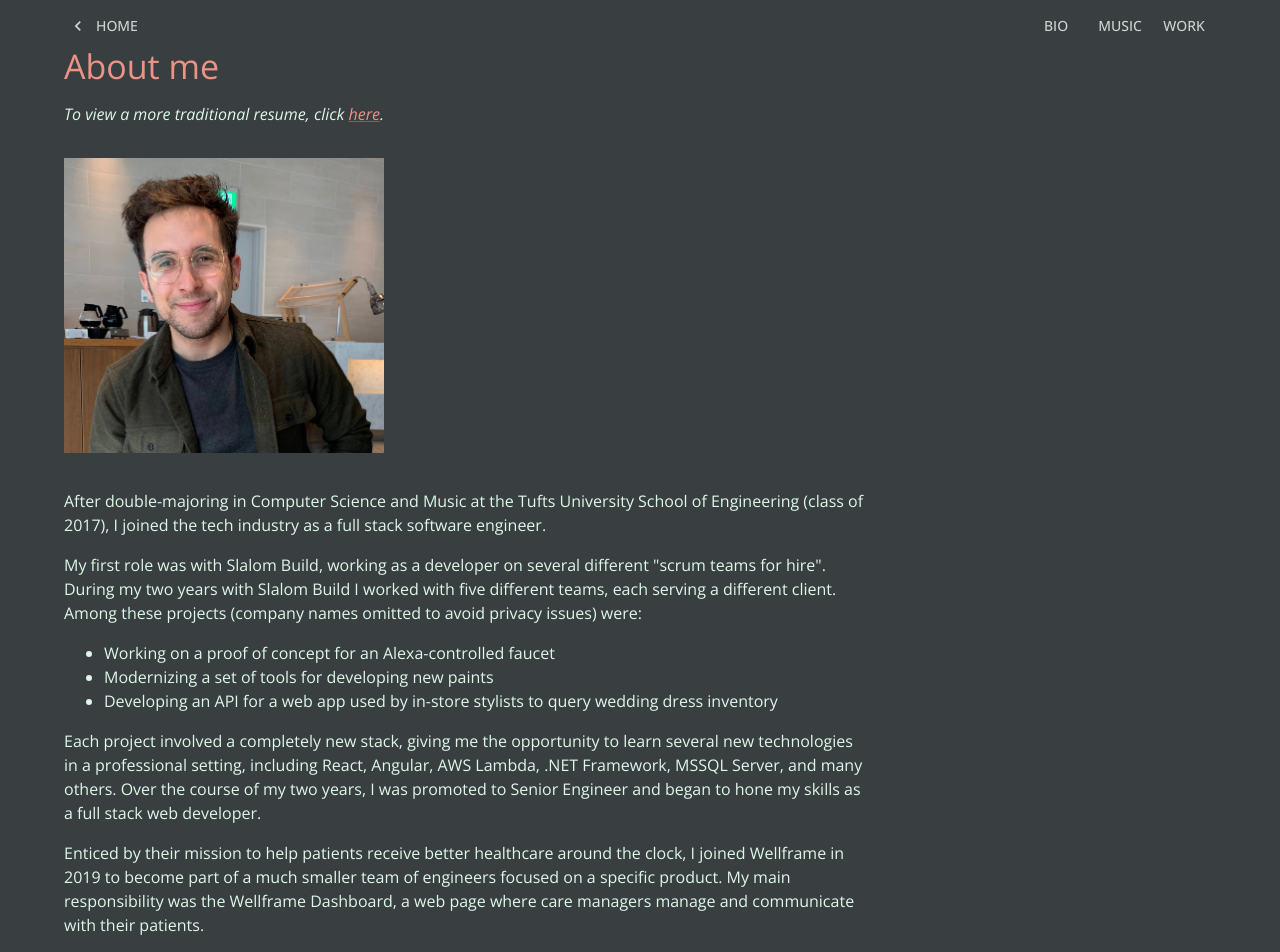
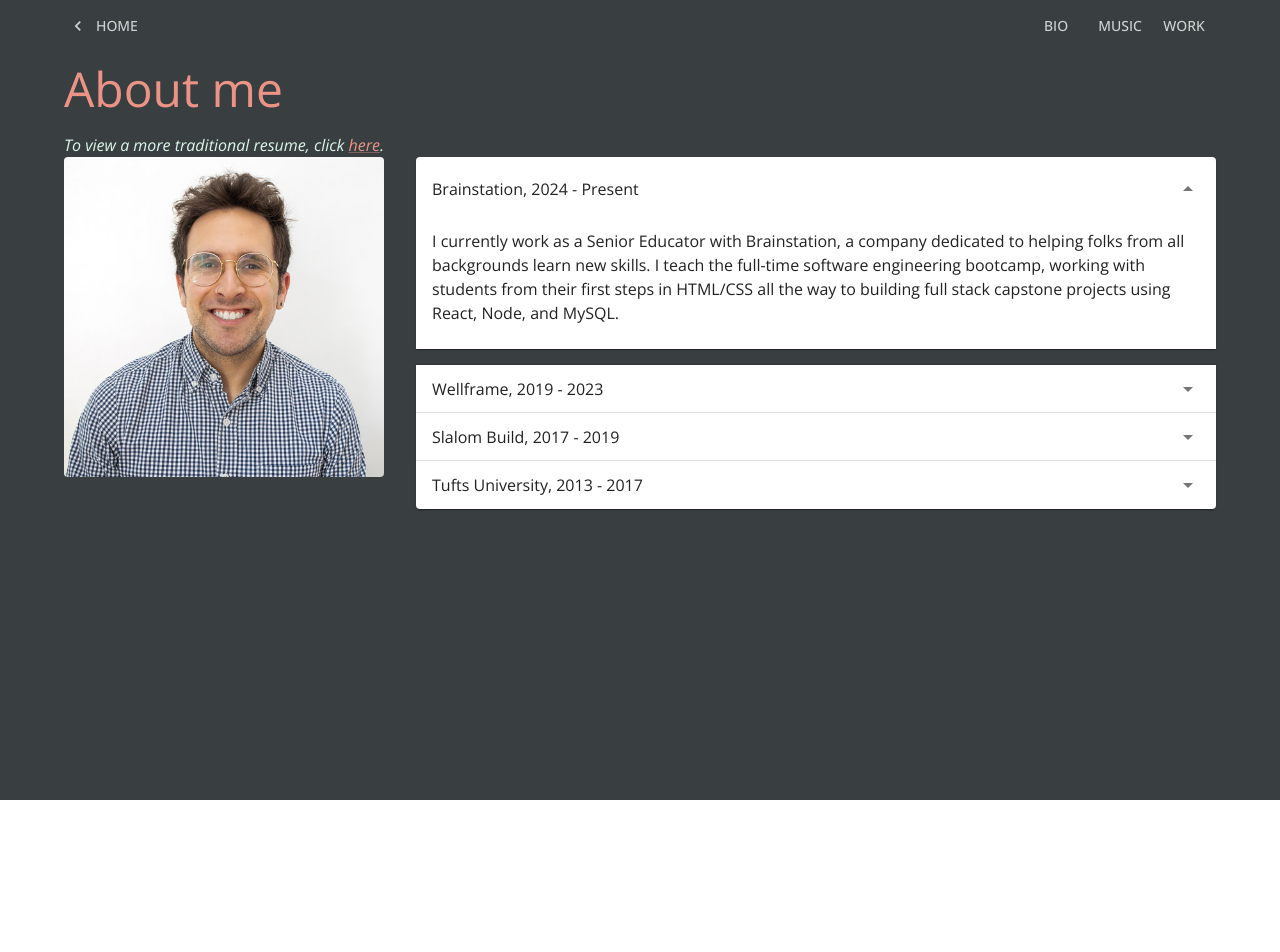
Before and after one commit to eli-boninger/boninger, a React (Vite) app: page /bio in a window 1280 px wide. Shown: the top 952 px of the page. After the commit the page ends 800 px from the top, so only its background shows below. Built offline with nearby package versions, Linux system fonts and the light colour scheme.

Commit message:
add accordion and update professional photo

```diff
--- a/src/pages/BasePage.tsx
+++ b/src/pages/BasePage.tsx
@@ -19,21 +19,20 @@
   return (
     <Fade
       in={pathname !== "/"}
-      timeout={1000}
-      style={{ transitionDelay: "1000ms" }}
+      timeout={750}
       unmountOnExit
       onExit={() => console.log("exiting")}
     >
-      <div>
+      <section>
         <Typography
-          variant="h4"
+          variant="h1"
           color="info.main"
-          style={{ marginBottom: "1rem" }}
+          style={{ margin: "1rem 0" }}
         >
           {title}
         </Typography>
         {children}
-      </div>
+      </section>
     </Fade>
   );
 };
--- a/src/pages/bio/Bio.tsx
+++ b/src/pages/bio/Bio.tsx
@@ -1,20 +1,40 @@
 import { Link, Typography } from "@mui/material";
 import { BasePage } from "../BasePage";
 import { css } from "@emotion/react";
-import imgUrl from "../../assets/pro_photo_2.jpg";
+import imgUrl from "../../assets/pro_photo_3.jpg";
 import styled from "@emotion/styled";
+import MuiAccordion from '@mui/material/Accordion';
+import MuiAccordionSummary from '@mui/material/AccordionSummary'
+import { events } from "./BioEvents";
+import { theme } from "../../theme";
+import ArrowDropDownIcon from '@mui/icons-material/ArrowDropDown';
 
-const textStyle = css({
-  maxWidth: "50rem",
-});
+
+
+const mainStyle = css({
+  display: 'flex',
+  flexDirection: 'column',
+  alignItems: 'flex-start',
+  gap: theme.spacing(2),
+  [theme.breakpoints.up('lg')]: {
+    flexDirection: 'row'
+  }
+})
+
+const imageStyles = css({
+  maxWidth: "20rem",
+  margin: "0",
+  borderRadius: '0.25rem'
+})
 
 const StyledTypography = styled(Typography)`
   margin-bottom: 1rem;
+  padding: 0.5rem 1rem;
 `
 
 export const Bio = () => (
   <BasePage title="About me">
-    <div css={textStyle}>
+    <div>
       <Typography color="primary.light">
         <i>
           To view a more traditional resume, click{" "}
@@ -24,73 +44,23 @@
           .
         </i>
       </Typography>
+      <main css={mainStyle}>
         <img
           src={imgUrl}
-        style={{ maxWidth: "20rem", margin: "2rem 0" }}
+          css={imageStyles}
           alt="professional photo of Eli Boninger"
         />
         <br />
         <article>
-        <StyledTypography color="primary.light">
-          After double-majoring in Computer Science and Music at the Tufts
-          University School of Engineering (class of 2017), I joined the tech
-          industry as a full stack software engineer.
+          {events.map((e, index) => <MuiAccordion key={e.name} defaultExpanded={index === 0}>
+            <MuiAccordionSummary expandIcon={<ArrowDropDownIcon />}><Typography>{e.name}, {e.startYear} - {e.endYear}</Typography></MuiAccordionSummary>
+            <StyledTypography>
+              {e.description()}
             </StyledTypography>
-        <StyledTypography color="primary.light">
-          My first role was with Slalom Build, working as a developer on several
-          different "scrum teams for hire". During my two years with Slalom
-          Build I worked with five different teams, each serving a different
-          client. Among these projects (company names omitted to avoid privacy
-          issues) were:
-          <ul>
-            <li>
-              Working on a proof of concept for an Alexa-controlled faucet
-            </li>
-            <li>Modernizing a set of tools for developing new paints</li>
-            <li>
-              Developing an API for a web app used by in-store stylists to query
-              wedding dress inventory
-            </li>
-          </ul>
-          Each project involved a completely new stack, giving me the
-          opportunity to learn several new technologies in a professional
-          setting, including React, Angular, AWS Lambda, .NET Framework, MSSQL
-          Server, and many others. Over the course of my two years, I was
-          promoted to Senior Engineer and began to hone my skills as a full
-          stack web developer.
-        </StyledTypography>
-        <StyledTypography color="primary.light">
-          Enticed by their mission to help patients receive better healthcare
-          around the clock, I joined Wellframe in 2019 to become part of a much
-          smaller team of engineers focused on a specific product. My main
-          responsibility was the Wellframe Dashboard, a web page where care
-          managers manage and communicate with their patients.
-        </StyledTypography>
-        <StyledTypography color="primary.light">I was responsible for the development and deployment of several
-          new features while at Wellframe, including:
-          <ul>
-            <li>
-              A new platform for our clinical team to upload articles and attach
-              them to content bundles viewable by patients and care teams
-            </li>
-            <li>
-              A way for care managers to create custom message templates with
-              autofilled shortcuts to send to patients
-            </li>
-            <li>
-              A brand new component library for use throughout all the Wellframe
-              frontend applications
-            </li>
-          </ul>
-          Wellframe's stack consisted of a React & Typescript app for the care
-          manager dashboard, served by both a Rails API as well as several
-          Spring Boot microservices. These service were deployed via GCP, using
-          GitLab for CI/CD.
-        </StyledTypography>
-        <StyledTypography color="primary.light">
-          I now work as a Senior Educator with Brainstation, a company dedicated to helping folks from all backgrounds learn new skills. I teach the full-time software engineering bootcamp, working with students from their first steps in HTML/CSS all the way to building full stack capstone projects using React, Node, and MySQL.
-        </StyledTypography>
+          </MuiAccordion>)}
         </article>
+      </main>
+
     </div>
   </BasePage>
 );
--- /dev/null
+++ b/src/pages/bio/BioEvents.tsx
@@ -0,0 +1,81 @@
+export const events = [
+    {
+        name: "Brainstation",
+        startYear: "2024",
+        endYear: "Present",
+        description: () => <>
+            I currently work as a Senior Educator with Brainstation, a company dedicated to helping folks from all backgrounds learn new skills. I teach the full-time software engineering bootcamp, working with students from their first steps in HTML/CSS all the way to building full stack capstone projects using React, Node, and MySQL.
+        </>
+    },
+    {
+        name: "Wellframe",
+        startYear: "2019",
+        endYear: "2023",
+        description: () => <>
+            <p>
+                Enticed by their mission to help patients receive better healthcare
+                around the clock, I joined Wellframe in 2019 to become part of a much
+                smaller team of engineers focused on a specific product. My main
+                responsibility was the Wellframe Dashboard, a web page where care
+                managers manage and communicate with their patients.
+            </p>
+            <p>I was responsible for the development and deployment of several
+                new features while at Wellframe, including:
+                <ul>
+                    <li>
+                        A new platform for our clinical team to upload articles and attach
+                        them to content bundles viewable by patients and care teams
+                    </li>
+                    <li>
+                        A way for care managers to create custom message templates with
+                        autofilled shortcuts to send to patients
+                    </li>
+                    <li>
+                        A brand new component library for use throughout all the Wellframe
+                        frontend applications
+                    </li>
+                </ul>
+                Wellframe's stack consisted of a React & Typescript app for the care
+                manager dashboard, served by both a Rails API as well as several
+                Spring Boot microservices. These service were deployed via GCP, using
+                GitLab for CI/CD.
+            </p>
+        </>
+    },
+    {
+        name: "Slalom Build",
+        startYear: "2017",
+        endYear: "2019",
+        description: () => <>
+            My first role was with Slalom Build, working as a developer on several
+            different "scrum teams for hire". During my two years with Slalom
+            Build I worked with five different teams, each serving a different
+            client. Among these projects (company names omitted to avoid privacy
+            issues) were:
+            <ul>
+                <li>
+                    Working on a proof of concept for an Alexa-controlled faucet
+                </li>
+                <li>Modernizing a set of tools for developing new paints</li>
+                <li>
+                    Developing an API for a web app used by in-store stylists to query
+                    wedding dress inventory
+                </li>
+            </ul>
+            Each project involved a completely new stack, giving me the
+            opportunity to learn several new technologies in a professional
+            setting, including React, Angular, AWS Lambda, .NET Framework, MSSQL
+            Server, and many others. Over the course of my two years, I was
+            promoted to Senior Engineer and began to hone my skills as a full
+            stack web developer.
+        </>
+    },
+    {
+        name: "Tufts University",
+        startYear: "2013",
+        endYear: "2017",
+        description: () => <>
+            At Tufts University I studied both Music and Computer Science as a double major. I graduated in May 2017 from the School of Engineering.
+        </>
+    }
+]
--- a/src/theme.tsx
+++ b/src/theme.tsx
@@ -2,8 +2,12 @@
 
 export const theme = createTheme({
   typography: {
-    fontFamily: ["Open Sans", "sans-serif"].join(","),
+    fontFamily: "Open Sans,sans-serif",
+    h1: {
+      fontSize: '3rem'
+    }
   },
+
   palette: {
     secondary: {
       main: "#393E41",
```
Also changed, not shown: src/assets/pro_photo_3.jpg (added). Lines whose indentation alone changed are shown as unchanged.
